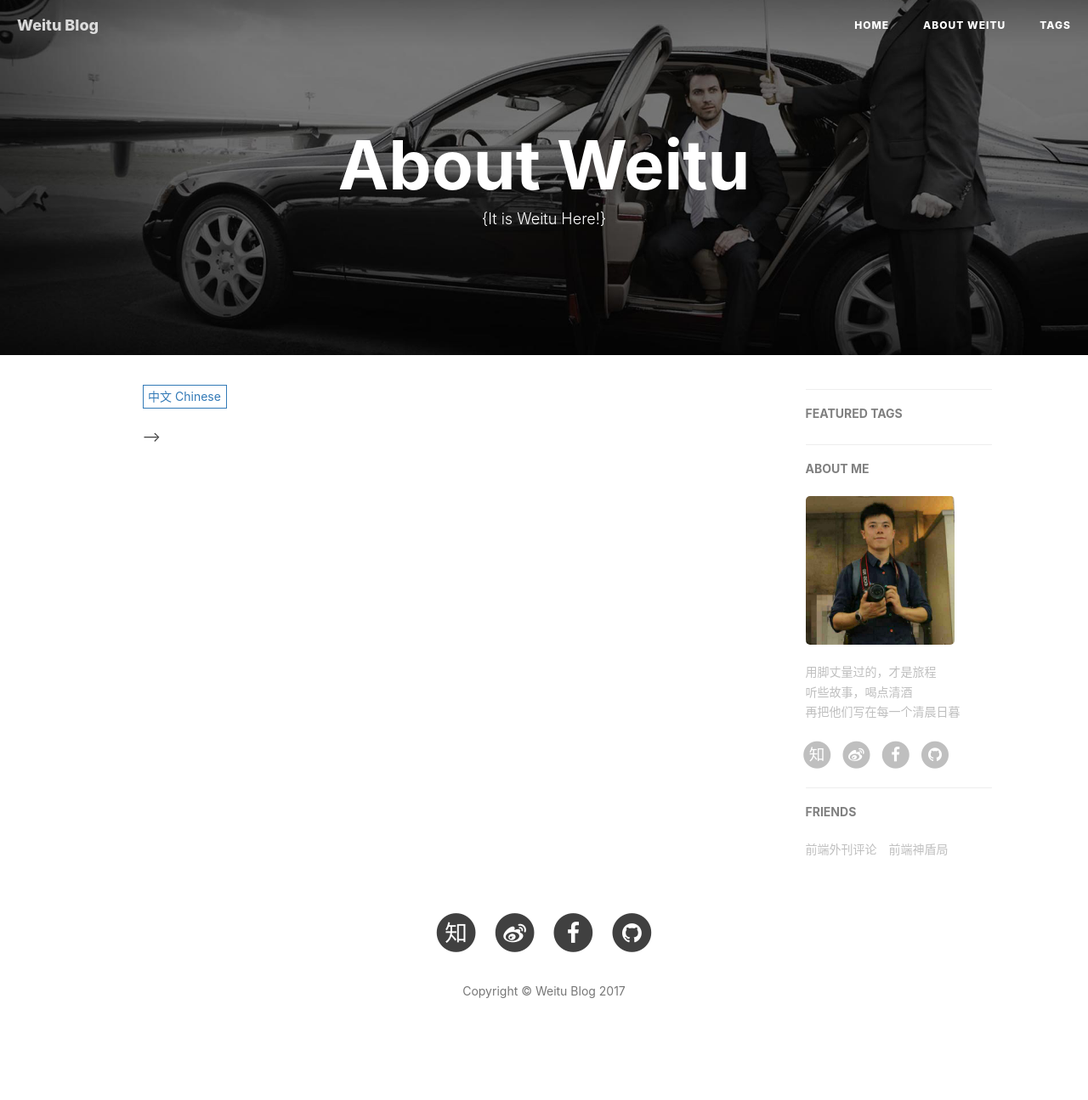
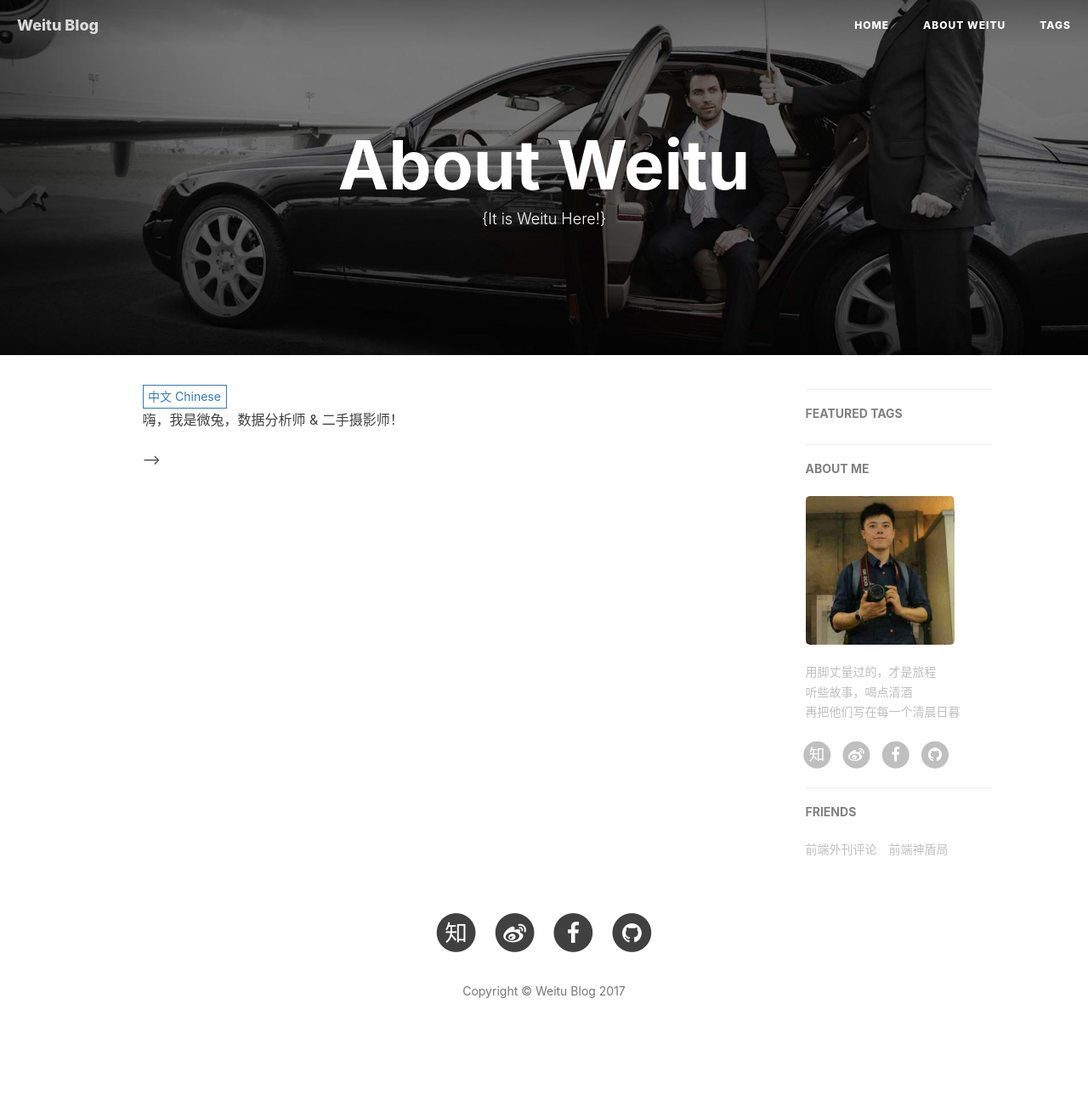
Before and after one commit to xeebudong/xeebudong.github.io, a Jekyll site: the page built from about.html, in a window 1280 px wide. Shown: the whole page at 85% size. Built offline with Jekyll 4.4.1, drawn with Linux system fonts in a browser that asks for light colours; nearby versions of some CDN libraries; comment, search, counter and statistics services are not loaded; grey boxes are pictures that could not be loaded.

Commit message:
commit second

```diff
--- a/about.html
+++ b/about.html
@@ -13,14 +13,13 @@
 
 <!-- Chinese Version -->
 <div class="zh post-container">
-
     <!--copied from markdown -->
-
+    嗨，我是微兔，数据分析师 & 二手摄影师！
 </div>
 
 <!-- English Version -->
 <div class="en post-container">
-
+    Hi, it is wei-tu here, Data Analyst & Amateur photographer.
 </div>
 
 <!-- Handle Language Change -->
```
